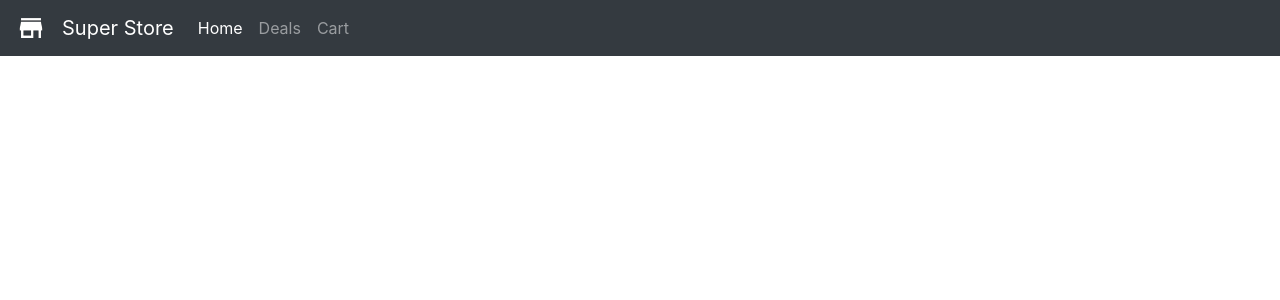
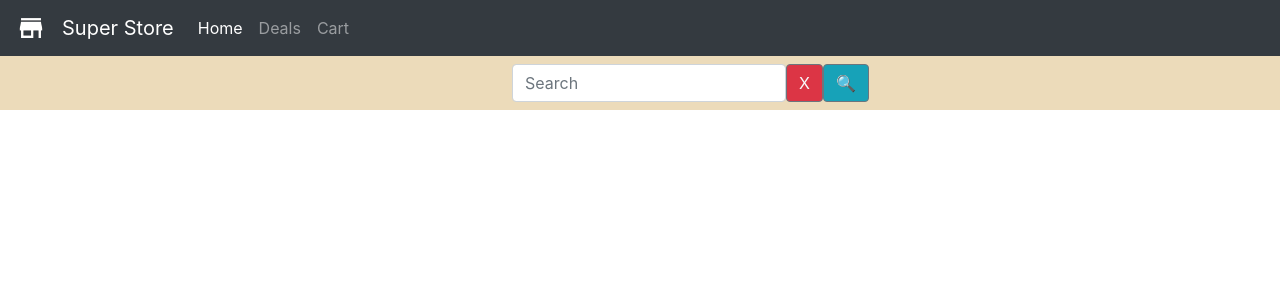
Before and after one commit to aemann2/react-super-store, a React (Create React App) app: page / in a window 1280 px wide. Shown: the top 300 px of the page. Built offline with nearby package versions, Linux system fonts and the light colour scheme; no server answers; the HTML template or start-up script is replaced by a standard one.

Commit message:
added a search bar component

```diff
--- a/src/App.js
+++ b/src/App.js
@@ -2,6 +2,7 @@ import { BrowserRouter as Router, Route, Switch } from 'react-router-dom';
 import './css/style.css';
 import axios from 'axios';
 import Navbar from './components/layout/Navbar';
+import Search from './components/search/Search';
 import Home from './components/pages/Home';
 import Deals from './components/pages/Deals';
 import Cart from './components/pages/Cart';
@@ -30,6 +31,7 @@ function App() {
     <Router>
       <div className='App'>
         <Navbar />
+        <Search />
         {/* this is the current recommended pattern for creating routes in React */}
         <Switch>
           <Route exact path='/'>
--- /dev/null
+++ b/src/components/search/Search.js
@@ -0,0 +1,30 @@
+import React from 'react';
+
+const Search = () => {
+  return (
+    <div className='input-group search'>
+      <div className='search--wrapper'>
+        <input
+          type='text'
+          className='form-control search__input'
+          aria-label='Text input'
+          placeholder='Search'
+        />
+        <button
+          type='button'
+          className='btn btn-outline-secondary bg-danger text-light search__clear'
+        >
+          X
+        </button>
+        <button
+          type='button'
+          className='btn btn-outline-secondary bg-info search__run'
+        >
+          🔍
+        </button>
+      </div>
+    </div>
+  );
+};
+
+export default Search;
--- /dev/null
+++ b/src/css/components/_search.scss
@@ -0,0 +1,9 @@
+.search {
+  background-color: rgb(236, 219, 186);
+  padding: 0.5rem 0;
+  &--wrapper {
+    display: flex;
+    margin-left: 40%;
+    margin-right: auto;
+  }
+}
--- a/src/css/style.css
+++ b/src/css/style.css
@@ -79,6 +79,19 @@ html {
   -ms-grid-column: 1;
   -ms-grid-column-span: 2;
   grid-column: 1/3;
+}
+
+.search {
+  background-color: #ecdbba;
+  padding: 0.5rem 0;
+}
+
+.search--wrapper {
+  display: -webkit-box;
+  display: -ms-flexbox;
+  display: flex;
+  margin-left: 40%;
+  margin-right: auto;
 }
 
 label[for='quantity'] {
--- a/src/css/style.scss
+++ b/src/css/style.scss
@@ -29,9 +29,11 @@ html {
 
 @import './components/items';
 
-@import './components/deals.scss';
+@import './components/deals';
 
-@import './components/itempage.scss';
+@import './components/search';
+
+@import './components/itempage';
 
 // Media Queries //
 
```
Also changed, not shown: 1 other file (tests, documents, lock files or other folders).
